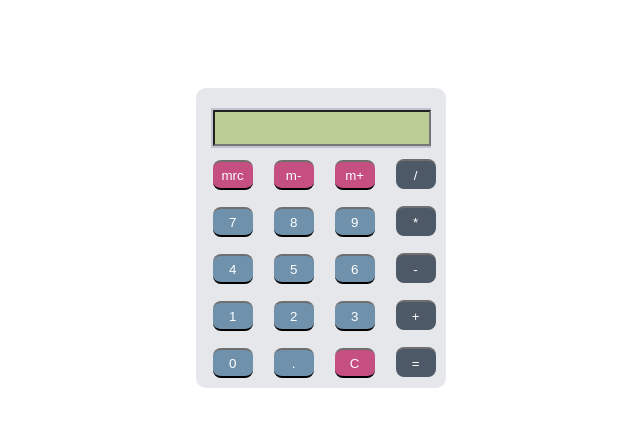
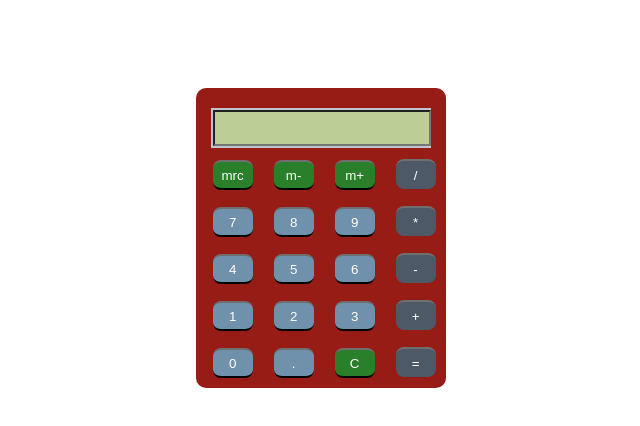
Before and after one commit to Nayan55/calculator, a plain HTML site: page index.html in a window 1280 px wide. Shown: the whole page, without its empty margins (318-958 px from the left). Drawn offline with Linux system fonts and the light colour scheme.

Commit message:
Changed the colors of the box and the buttons on the CSS.

```diff
--- a/calculator.css
+++ b/calculator.css
@@ -4,7 +4,7 @@
 /* Caluclator Box */
 
 .box {
-	background-color: #e5e7ea;
+	background-color: #961C15;
 	height: 300px;
 	width: 250px;
 	border-radius: 10px;
@@ -68,7 +68,7 @@
 
 .button.function {
 	color: white;
-	background-color: #c64f81;
+	background-color: #297F2A;
 	border-bottom: black 2px solid;
 	border-top: 2px #6f6f6f solid;
 }
```
Also changed, not shown: index.html (+3 -3 lines).
